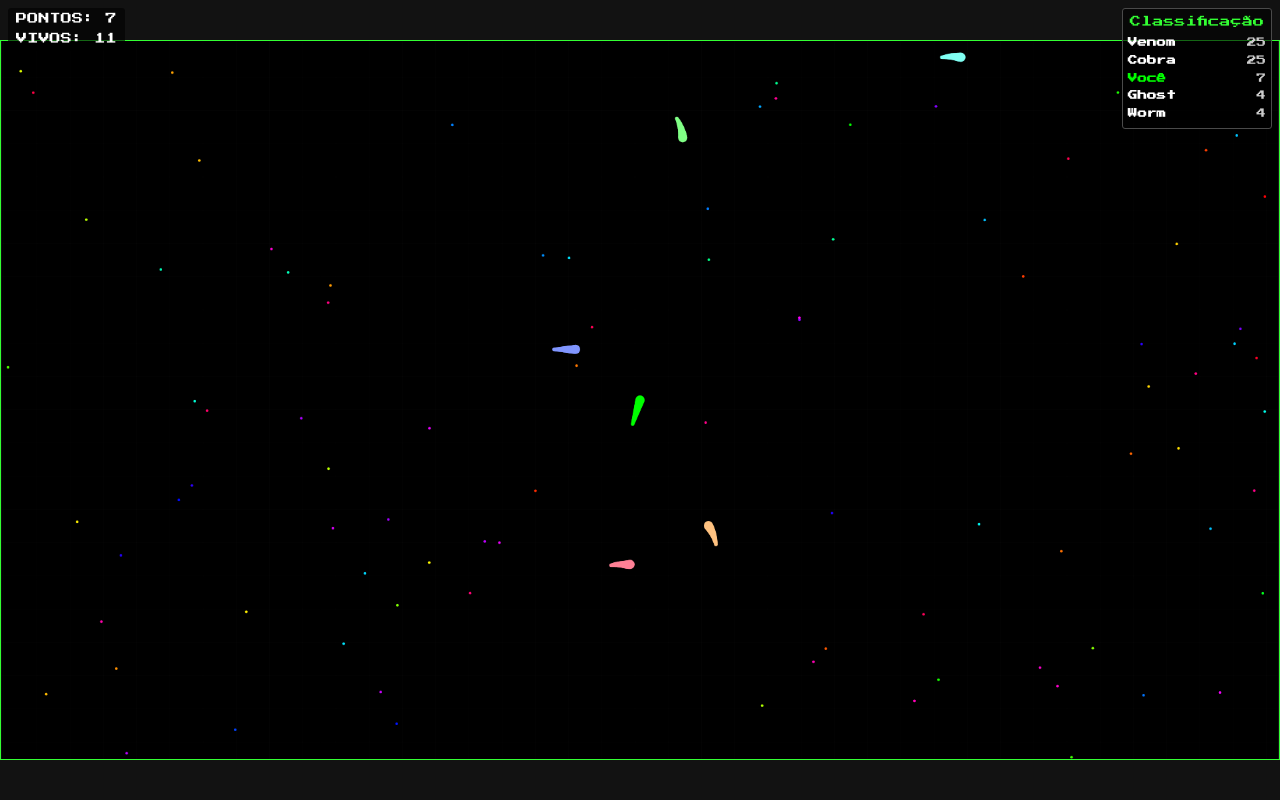
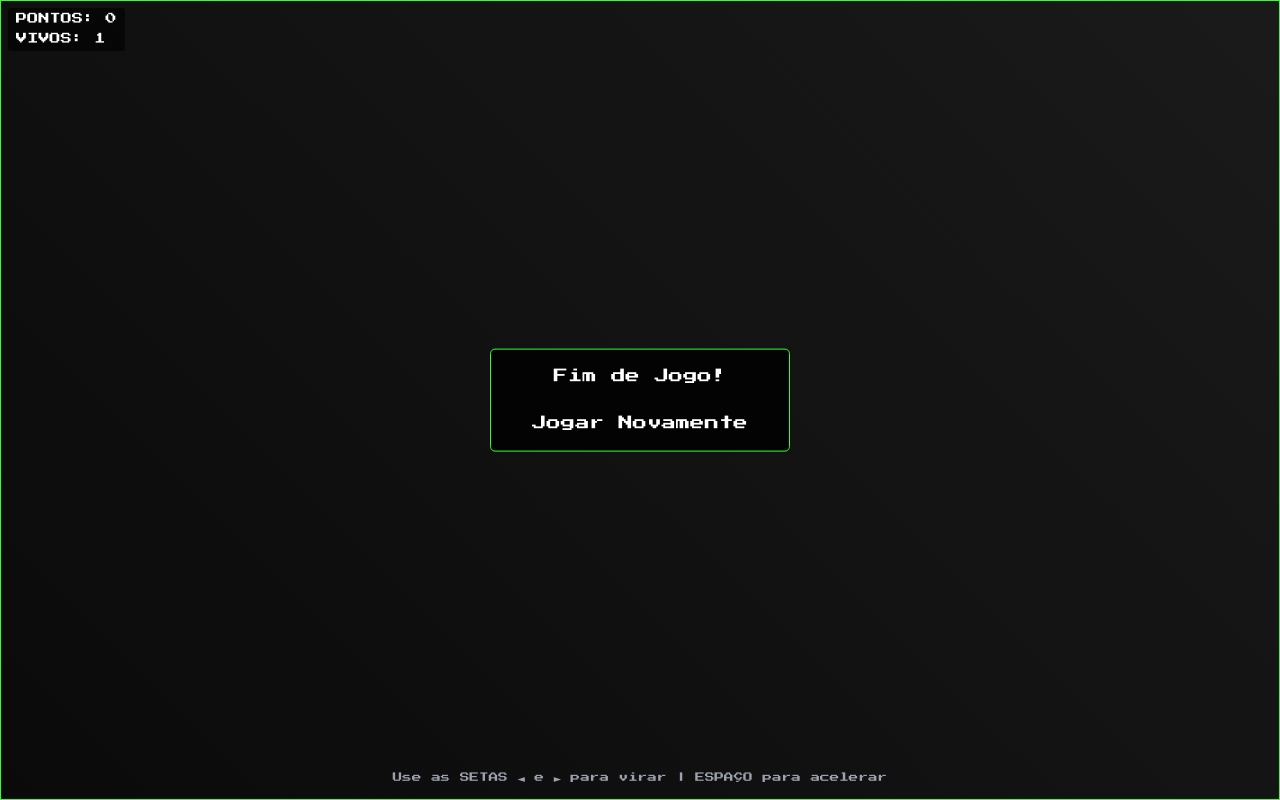
Before and after one commit to YoriDPA/Testes, a plain HTML site: page index.html in a window 1280 px wide. Drawn offline with nearby package versions, Linux system fonts and the light colour scheme.

Commit message:
Update index.html

```diff
--- a/index.html
+++ b/index.html
@@ -34,8 +34,8 @@
         }
         .game-container {
             position: relative;
-            width: 1920px;
-            height: 1080px;
+            width: 100vw;
+            height: 100vh;
             display: flex;
             flex-direction: column;
             justify-content: center;
@@ -45,55 +45,47 @@
         canvas#gameCanvas {
             background: linear-gradient(45deg, #0a0a0a, #1a1a1a);
             border: 1px solid var(--primary-color);
-            width: 100%;
-            height: 100%;
-            object-fit: contain;
+            width: 100vw;
+            height: 100vh;
+            object-fit: cover;
+        }
+        .ui-panel, #leaderboard, #gameOverMessage, #orientation-message {
+            position: absolute;
+            transition: opacity 0.3s ease;
         }
         .ui-panel {
-            position: absolute;
             top: 0.5rem;
             left: 0.5rem;
             display: flex;
             flex-direction: column;
             gap: 0.2rem;
-            font-size: clamp(0.5rem, 1.5vw, 0.7rem);
+            font-size: clamp(0.5rem, 1vw, 0.7rem);
             z-index: 100;
             background: rgba(0, 0, 0, 0.6);
             padding: 0.2rem 0.5rem;
             border-radius: 3px;
+            opacity: 1;
         }
-        .message-box {
-            position: absolute;
-            top: 50%;
-            left: 50%;
-            transform: translate(-50%, -50%);
-            background-color: rgba(0, 0, 0, 0.85);
-            color: white;
-            padding: 1rem;
-            border-radius: 5px;
-            border: 1px solid var(--primary-color);
-            text-align: center;
-            z-index: 200;
-            width: 70%;
-            max-width: 300px;
-            display: flex;
-            flex-direction: column;
-            align-items: center;
-            gap: 0.8rem;
-            font-size: clamp(0.7rem, 2vw, 0.9rem);
+        .ui-panel.hidden {
+            opacity: 0;
+            pointer-events: none;
         }
         #leaderboard {
-            position: absolute;
             top: 0.5rem;
             right: 0.5rem;
             background-color: rgba(0, 0, 0, 0.6);
             border: 1px solid var(--border-color);
             border-radius: 3px;
             padding: 0.3rem;
-            font-size: clamp(0.4rem, 1.2vw, 0.6rem);
-            width: clamp(100px, 18vw, 150px);
+            font-size: clamp(0.4rem, 1vw, 0.6rem);
+            width: clamp(100px, 15vw, 150px);
             color: #ccc;
             z-index: 100;
+            opacity: 1;
+        }
+        #leaderboard.hidden {
+            opacity: 0;
+            pointer-events: none;
         }
         #leaderboard h3 {
             margin: 0 0 0.3rem 0;
@@ -115,11 +107,7 @@
             font-weight: bold;
             color: #fff;
         }
-        .mobile-only {
-            display: none;
-        }
-        #orientation-message {
-            position: absolute;
+        .message-box {
             top: 50%;
             left: 50%;
             transform: translate(-50%, -50%);
@@ -129,8 +117,32 @@
             border-radius: 5px;
             border: 1px solid var(--primary-color);
             text-align: center;
+            z-index: 200;
+            width: 70%;
+            max-width: 300px;
+            display: flex;
+            flex-direction: column;
+            align-items: center;
+            gap: 0.8rem;
+            font-size: clamp(0.7rem, 2vw, 0.9rem);
+            opacity: 1;
+        }
+        .message-box.hidden {
+            opacity: 0;
+            pointer-events: none;
+        }
+        #orientation-message {
+            background-color: rgba(0, 0, 0, 0.85);
+            color: white;
+            padding: 1rem;
+            border-radius: 5px;
+            border: 1px solid var(--primary-color);
+            text-align: center;
             z-index: 300;
             font-size: clamp(0.7rem, 2vw, 0.9rem);
+            display: none;
+        }
+        .mobile-only {
             display: none;
         }
         #joystick-controls {
@@ -215,7 +227,7 @@
     <ol id="leaderboard-list"></ol>
 </div>
 
-<div id="gameOverMessage" class="message-box" style="display: none;">
+<div id="gameOverMessage" class="message-box">
     <h2 class="message-box-title">Fim de Jogo!</h2>
     <p id="finalScore" class="message-box-score"></p>
     <button id="restartButton">Jogar Novamente</button>
@@ -237,6 +249,8 @@
     const joystickControls = document.getElementById('joystick-controls');
     const boostControls = document.getElementById('boost-controls');
     const orientationMessage = document.getElementById('orientation-message');
+    const uiPanel = document.querySelector('.ui-panel');
+    const leaderboard = document.getElementById('leaderboard');
 
     const NUM_BOTS = 15;
     const NUM_PELLETS = 250;
@@ -300,27 +314,23 @@
             joystick.style.transform = 'translate(-50%, -50%)';
             checkOrientation();
         }
+        showTemporaryUI();
         updateUI();
-        gameOverMessage.style.display = 'none';
+        gameOverMessage.classList.remove('hidden');
+        setTimeout(() => gameOverMessage.classList.add('hidden'), 5000); // Exibe por 5 segundos
         if (gameInterval) clearInterval(gameInterval);
         gameInterval = setInterval(gameLoop, 1000 / 60);
     }
 
     function resizeCanvas() {
         const dpr = window.devicePixelRatio || 1;
-        const scaleX = window.innerWidth / 1920;
-        const scaleY = window.innerHeight / 1080;
-        const scale = Math.min(scaleX, scaleY);
-        const width = 1920 * scale;
-        const height = 1080 * scale;
+        const width = window.innerWidth;
+        const height = window.innerHeight;
 
-        canvas.width = 1920 * dpr;
-        canvas.height = 1080 * dpr;
+        canvas.width = width * dpr;
+        canvas.height = height * dpr;
         canvas.style.width = `${width}px`;
         canvas.style.height = `${height}px`;
-        canvas.style.position = 'absolute';
-        canvas.style.top = `${(window.innerHeight - height) / 2}px`;
-        canvas.style.left = `${(window.innerWidth - width) / 2}px`;
         ctx.scale(dpr, dpr);
     }
 
@@ -339,8 +349,10 @@
 
     // --- Desenho ---
     function drawGame() {
+        const width = canvas.width / (window.devicePixelRatio || 1);
+        const height = canvas.height / (window.devicePixelRatio || 1);
         ctx.fillStyle = 'linear-gradient(45deg, #0a0a0a, #1a1a1a)';
-        ctx.fillRect(0, 0, canvas.width / (window.devicePixelRatio || 1), canvas.height / (window.devicePixelRatio || 1));
+        ctx.fillRect(0, 0, width, height);
         ctx.save();
         ctx.translate(-camera.x, -camera.y);
         drawWorldBackground();
@@ -366,11 +378,15 @@
     }
 
     function drawWorldBackground() {
+        const width = canvas.width / (window.devicePixelRatio || 1);
+        const height = canvas.height / (window.devicePixelRatio || 1);
+        const scaleX = width / WORLD_WIDTH;
+        const scaleY = height / WORLD_HEIGHT;
         ctx.strokeStyle = '#33ff33';
-        ctx.lineWidth = 1;
+        ctx.lineWidth = 1 * Math.min(scaleX, scaleY);
         ctx.strokeRect(0, 0, WORLD_WIDTH, WORLD_HEIGHT);
         ctx.strokeStyle = "rgba(255, 255, 255, 0.03)";
-        ctx.lineWidth = 0.5;
+        ctx.lineWidth = 0.5 * Math.min(scaleX, scaleY);
         const gridSize = 50;
         for (let x = 0; x <= WORLD_WIDTH; x += gridSize) {
             ctx.beginPath();
@@ -452,11 +468,15 @@
 
     function updateCamera() {
         if (!player) return;
-        const canvasSize = Math.min(window.innerWidth, window.innerHeight);
-        camera.x = player.body[0].x - (1920 / 2); // Ajustado para 1920x1080
-        camera.y = player.body[0].y - (1080 / 2); // Ajustado para 1920x1080
-        camera.x = Math.max(0, Math.min(camera.x, WORLD_WIDTH - 1920));
-        camera.y = Math.max(0, Math.min(camera.y, WORLD_HEIGHT - 1080));
+        const width = canvas.width / (window.devicePixelRatio || 1);
+        const height = canvas.height / (window.devicePixelRatio || 1);
+        const scale = Math.min(width / WORLD_WIDTH, height / WORLD_HEIGHT);
+        const visibleWidth = width / scale;
+        const visibleHeight = height / scale;
+        camera.x = player.body[0].x - (visibleWidth / 2);
+        camera.y = player.body[0].y - (visibleHeight / 2);
+        camera.x = Math.max(0, Math.min(camera.x, WORLD_WIDTH - visibleWidth));
+        camera.y = Math.max(0, Math.min(camera.y, WORLD_HEIGHT - visibleHeight));
     }
 
     // --- Colisões, Morte e Fim de Jogo ---
@@ -514,7 +534,11 @@
         isGameOver = true;
         clearInterval(gameInterval);
         finalScoreElement.textContent = `Pontuação Final: ${score}`;
-        gameOverMessage.style.display = "flex";
+        gameOverMessage.classList.remove('hidden');
+        setTimeout(() => {
+            gameOverMessage.classList.add('hidden');
+            startGame(); // Reinicia automaticamente após 5 segundos
+        }, 5000);
     }
 
     // --- Funções de UI ---
@@ -536,37 +560,24 @@
             li.appendChild(scoreSpan);
             leaderboardList.appendChild(li);
         });
+        leaderboard.classList.remove('hidden');
+        setTimeout(() => leaderboard.classList.add('hidden'), 3000); // Exibe por 3 segundos
     }
 
     function updateUI() {
         scoreElement.textContent = player ? player.score : 0;
         snakesAliveElement.textContent = bots.length + (player ? 1 : 0);
+        uiPanel.classList.remove('hidden');
+        setTimeout(() => uiPanel.classList.add('hidden'), 3000); // Exibe por 3 segundos
     }
 
-    // --- Controles e Inicialização ---
-    function spawnPellet(x, y, value = 1, color) {
-        pellets.push({
-            x: x || Math.random() * WORLD_WIDTH,
-            y: y || Math.random() * WORLD_HEIGHT,
-            radius: value > 1 ? 4 : 2,
-            value: value,
-            color: color || `hsl(${Math.random() * 360}, 100%, 50%)`,
-            vx: 0,
-            vy: 0
-        });
-    }
-
-    function findClosestPellet(snake) {
-        let closestPellet = null;
-        let minDistance = Infinity;
-        pellets.forEach(pellet => {
-            const distance = Math.hypot(snake.body[0].x - pellet.x, snake.body[0].y - pellet.y);
-            if (distance < minDistance) {
-                minDistance = distance;
-                closestPellet = pellet;
-            }
-        });
-        return closestPellet;
+    function showTemporaryUI() {
+        uiPanel.classList.remove('hidden');
+        leaderboard.classList.remove('hidden');
+        setTimeout(() => {
+            uiPanel.classList.add('hidden');
+            leaderboard.classList.add('hidden');
+        }, 3000);
     }
 
     // --- Orientação ---
```
